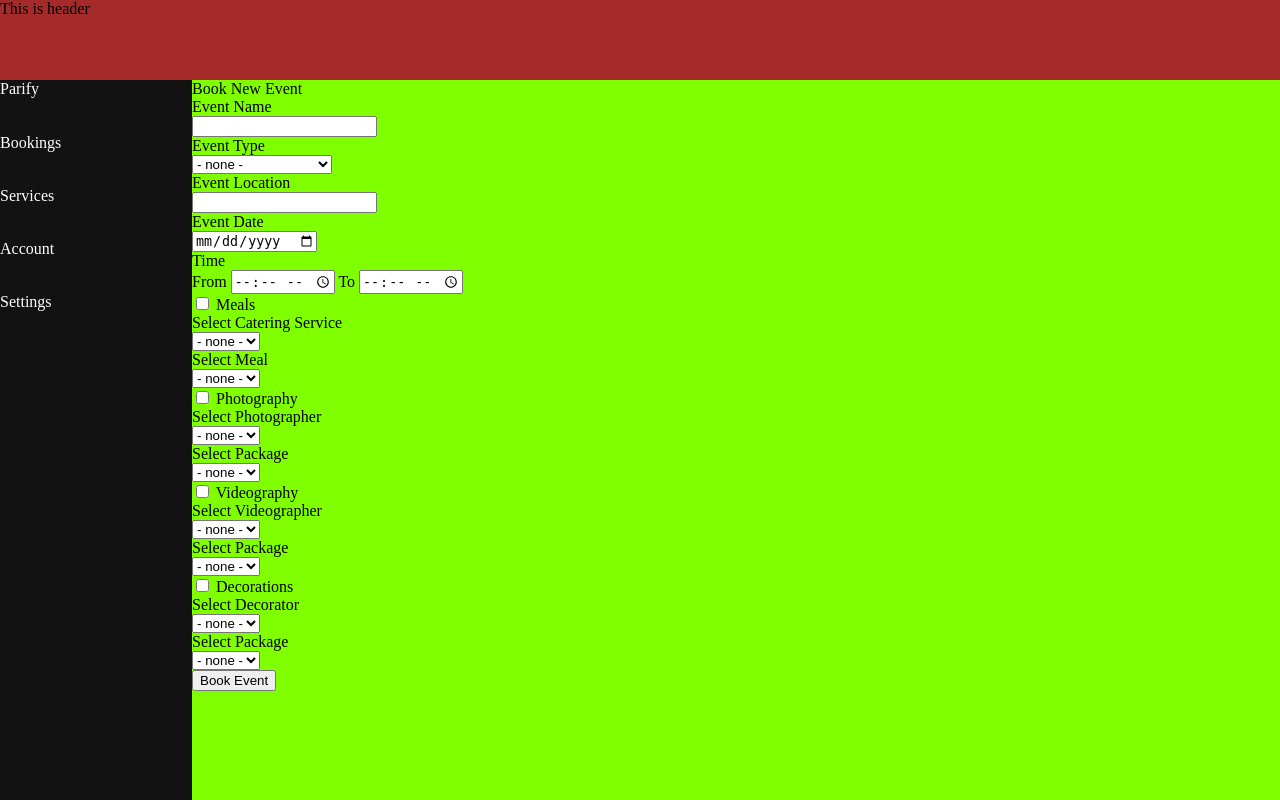
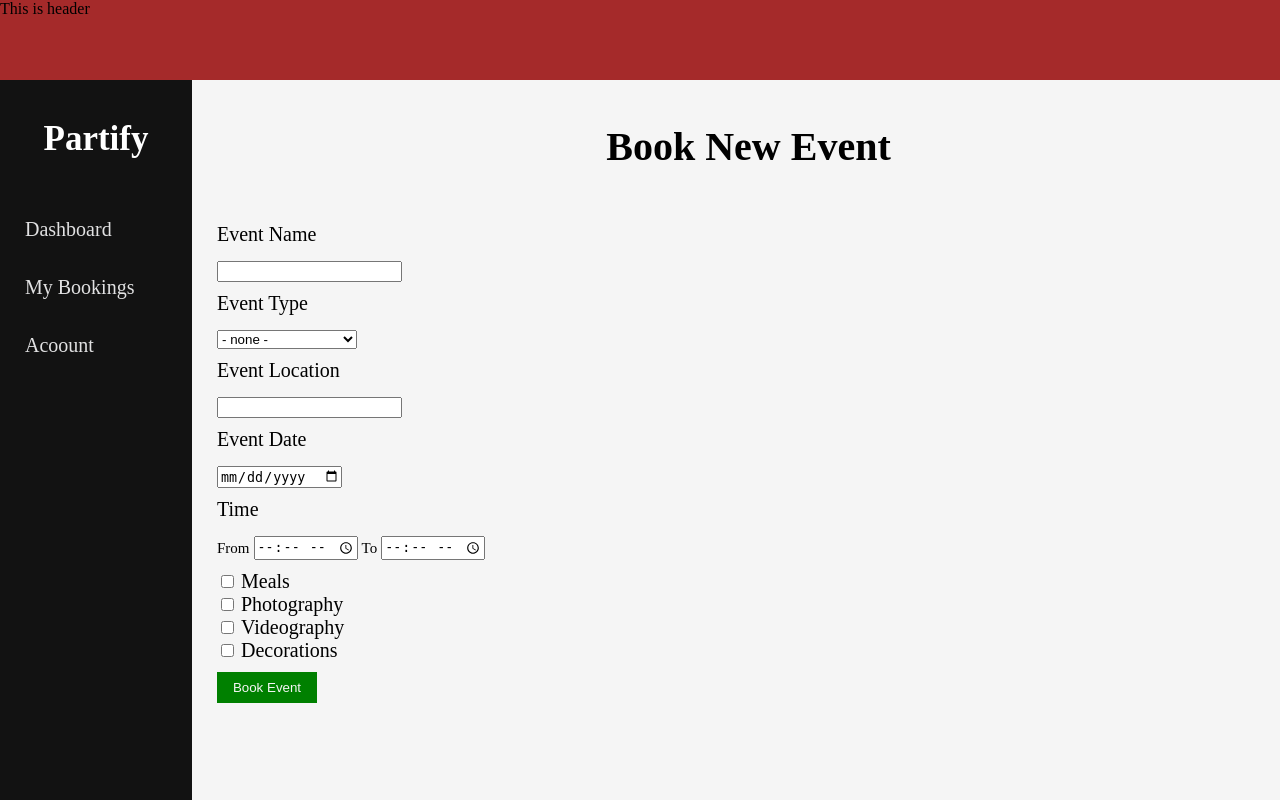
Before and after one commit to ThisuriAbeywardana/Partify, a PHP site: page /User/bookEvent.php in a window 1280 px wide. Run offline with PHP 8.4, Linux system fonts and the light colour scheme; the visitor is signed in with stand-in values (Sample User, id 1).

Commit message:
added navbar css

```diff
--- a/Admin/nav.php
+++ b/Admin/nav.php
@@ -1,8 +1,10 @@
 <div class="navBar">
     <h2>Partify</h2>
     <ul>
+        <li><a href="">Dashboard</a></li>
         <li><a href="">Users</a></li>
         <li><a href="">Vendors</a></li>
+        <li><a href="">Administrators</a></li>
         <li><a href="">Events</a></li>
         <li><a href="">Acoount</a></li>
     </ul>
--- a/User/bookEvent.php
+++ b/User/bookEvent.php
@@ -1,16 +1,16 @@
 <?php
-    session_start();
-    if(!isset($_SESSION['loggedIn']) && $_SESSION['loggedIn']!='true' && $_SESSION['userType']!='User'){
-        header("Location: ../login.php");
-    }
+    // session_start();
+    // if(!isset($_SESSION['loggedIn']) && $_SESSION['loggedIn']!='true' && $_SESSION['userType']!='User'){
+    //     header("Location: ../login.php");
+    // }
     include('../Includes/header.php');
 
 ?>
     <div class="container">
-        <?php include('../Includes/navbar.php'); ?>
-        <form action="../Controls/userControl.php" method="post">
+        <?php include('./nav.php'); ?>
+        <form action="../Controls/userControl.php" method="post" class="form">
             <div class="section">
-                <div class="title">Book New Event</div>
+                <div class="title"><h2>Book New Event</h2></div>
                 <div class="label">Event Name</div>
                 <input type="text" name="eventName" id="eventName" class="input" required>
                 <div class="label">Event Type</div>
@@ -101,5 +101,6 @@
         </form>
 
     </div>
+    <?php include('../Includes/footer.php') ?>
 </body>
 </html>
--- a/User/nav.php
+++ b/User/nav.php
@@ -1,6 +1,7 @@
 <div class="navBar">
     <h2>Partify</h2>
     <ul>
+        <li><a href="">Dashboard</a></li>
         <li><a href="">My Bookings</a></li>
 
         <li><a href="">Acoount</a></li>
--- /dev/null
+++ b/css/form.css
@@ -0,0 +1,41 @@
+.form{
+    background-color:whitesmoke;
+    padding-left: 25px;
+    scroll-behavior: auto;
+    overflow-x: hidden;
+    overflow-y: auto;
+}
+.form .title h2{
+    text-align: center;
+    font-size: 40px;
+    padding-top: 10px;
+    padding-bottom: 10px;
+}
+.label{
+    padding-top: 10px;
+    padding-bottom: 10px;
+    font-size: 20px;
+    padding-bottom: 15px;
+}
+.section{
+    padding-bottom: 10px;
+}
+.checkbox span{
+    font-size: 20px;
+
+}
+.span{
+    font-size: 15px;
+}
+.btnSubmit button{
+    background-color:green;
+    color: whitesmoke;
+    border-style: none;
+    padding: 8px;
+    width: 100px;
+    margin-top: 10px;
+}
+.btnSubmit button:hover{
+    cursor: pointer;
+    box-shadow: 5px 10px 18px #888888;
+}
--- a/css/navbar.css
+++ b/css/navbar.css
@@ -8,12 +8,14 @@
     display: inline-block;
     background-color: #121212;
     color: white;
+    position: static;
 
 }
 .navBar h2{
     padding-top: 10px;
     text-align: center;
     padding-bottom: 10px;
+    font-size: 35px;
 
 }
 .navBar ul{
--- a/includes/header.php
+++ b/includes/header.php
@@ -4,11 +4,13 @@
     <meta charset="UTF-8">
     <meta name="viewport" content="width=device-width, initial-scale=1.0">
     <title>Book Event</title>
-    <!-- <link rel="stylesheet" href="../css/bookEvent.css"> -->
+    <link rel="stylesheet" href="../css/bookEvent.css">
     <script src="../js/user.js" type="text/javascript"></script>
-    <link rel="stylesheet" href="../css/header.css">
-    <link rel="stylesheet" href="../css/main.css">
-    <link rel="stylesheet" href="../css/navbar.css">
+    <link rel="stylesheet" type="text/css" href="../css/header.css">
+    <link rel="stylesheet" type="text/css" href="../css/main.css">
+    <link rel="stylesheet" type="text/css" href="../css/navbar.css">
+    <link rel="stylesheet" type="text/css" href="../css/form.css">
+    <link rel="stylesheet" type="text/css" href="../css/footer.css">
 </head>
 <body>
 <div class="nav">This is header</div>
```
Also changed, not shown: css/footer.css (added), 1 other file.
